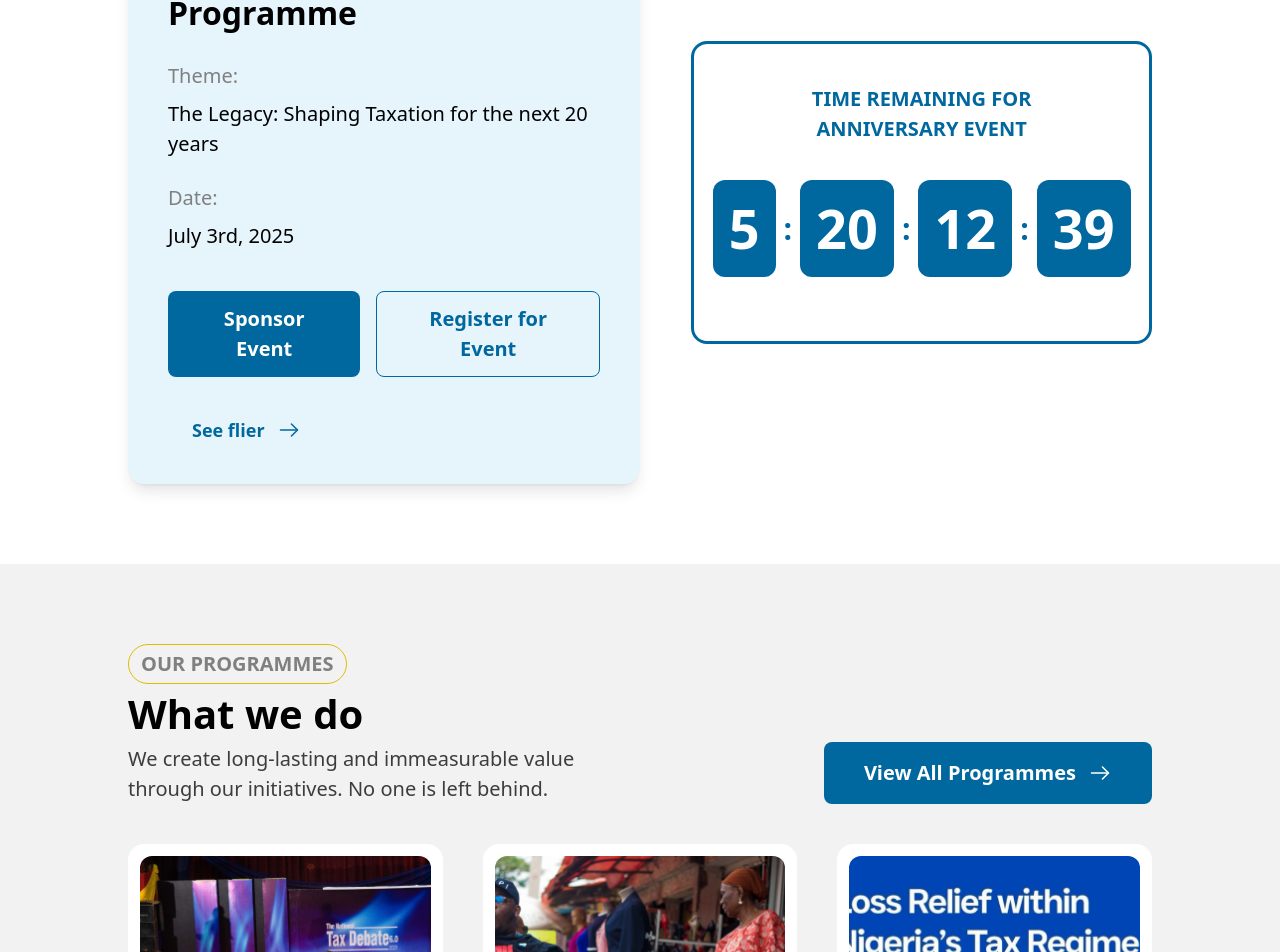
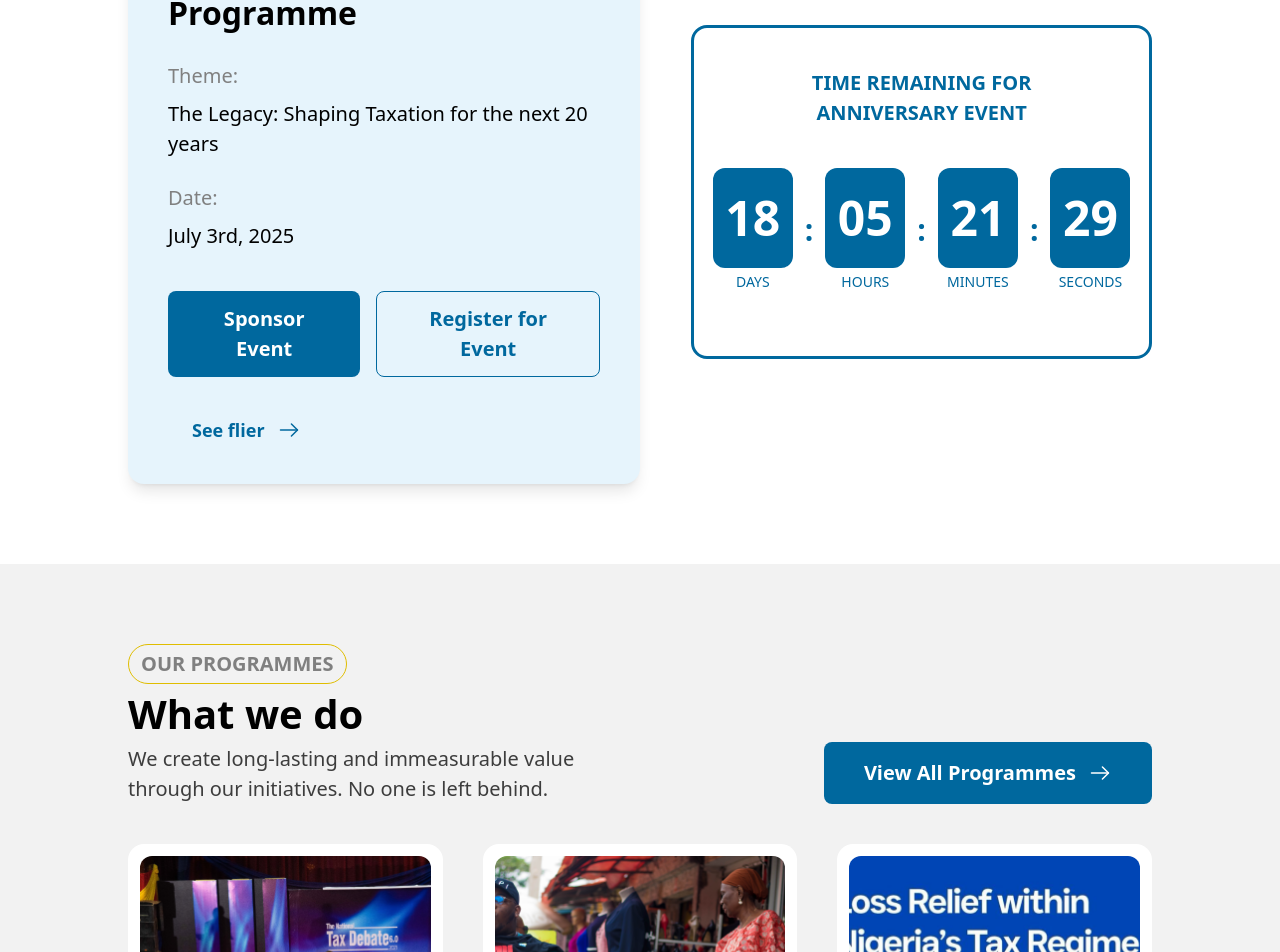
Before and after one commit to unilagtaxclub/TheTaxClub, a React (Vite) app: page / in a window 1280 px wide. Shown: the part 2829-3781 px from the top of the page. Built offline with nearby package versions, Linux system fonts and the light colour scheme.

Commit message:
made timer active

```diff
--- a/src/component/defaults/CountdownTimer.tsx
+++ b/src/component/defaults/CountdownTimer.tsx
@@ -1,21 +1,118 @@
-const CountdownTimer = () => {
+import { useEffect, useState } from "react";
+import { motion, AnimatePresence } from "framer-motion";
+
+type TimeLeft = {
+  days: string;
+  hours: string;
+  minutes: string;
+  seconds: string;
+};
+
+const parseDate = (input: string): Date => {
+  const parsed = Date.parse(input);
+  if (isNaN(parsed)) throw new Error("Invalid date format.");
+  return new Date(parsed);
+};
+
+const CountdownTimer = ({ targetDate }: { targetDate: string }) => {
+  const calculateTimeLeft = (): TimeLeft => {
+    const difference = +parseDate(targetDate) - +new Date();
+
+    if (difference <= 0) {
+      return { days: "00", hours: "00", minutes: "00", seconds: "00" };
+    }
+
+    return {
+      days: String(Math.floor(difference / (1000 * 60 * 60 * 24))).padStart(
+        2,
+        "0",
+      ),
+      hours: String(Math.floor((difference / (1000 * 60 * 60)) % 24)).padStart(
+        2,
+        "0",
+      ),
+      minutes: String(Math.floor((difference / 1000 / 60) % 60)).padStart(
+        2,
+        "0",
+      ),
+      seconds: String(Math.floor((difference / 1000) % 60)).padStart(2, "0"),
+    };
+  };
+
+  const [timeLeft, setTimeLeft] = useState<TimeLeft>(calculateTimeLeft());
+  const [prevTime, setPrevTime] = useState<TimeLeft>(timeLeft);
+
+  useEffect(() => {
+    const timer = setInterval(() => {
+      const newTime = calculateTimeLeft();
+      setPrevTime(timeLeft);
+      setTimeLeft(newTime);
+    }, 1000);
+
+    return () => clearInterval(timer);
+  }, [targetDate, timeLeft]);
+
+  const FlipCard = ({
+    label,
+    value,
+    prevValue,
+  }: {
+    label: string;
+    value: string;
+    prevValue: string;
+  }) => {
+    const hasChanged = value !== prevValue;
+
+    return (
+      <div className="flex flex-col items-center">
+        <div className="relative w-[60px] lg:w-[80px] h-[60px] lg:h-[100px] bg-[#00689e] text-white font-bold text-[28px] lg:text-[48px] rounded-xl overflow-hidden perspective">
+          <AnimatePresence initial={false}>
+            {hasChanged ? (
+              <motion.div
+                key={value}
+                initial={{ rotateX: 90, opacity: 0 }}
+                animate={{ rotateX: 0, opacity: 1 }}
+                exit={{ rotateX: -90, opacity: 0 }}
+                transition={{ duration: 0.5 }}
+                className="absolute inset-0 flex items-center justify-center backface-hidden"
+              >
+                {value}
+              </motion.div>
+            ) : (
+              <div className="absolute inset-0 flex items-center justify-center">
+                {value}
+              </div>
+            )}
+          </AnimatePresence>
+        </div>
+        <span className="text-xs lg:text-sm text-[#00689e] mt-1 uppercase">
+          {label}
+        </span>
+      </div>
+    );
+  };
+
   return (
-    <div className="flex items-center justify-between text-[#fff] w-[100%] space-x-2 lg:text-[30px] text-[18px] font-semibold mt-3">
-      <div className="box bg-[#00689e] lg:text-[54px] text-[18px] font-semibold py-2 lg:px-4 px-3 rounded-xl">
-        5
-      </div>
-      <span className="text-[#00689E]">:</span>
-      <div className="box bg-[#00689e] lg:text-[54px] text-[18px] font-semibold py-2 lg:px-4 px-3 rounded-xl">
-        20
-      </div>
-      <span className="text-[#00689E]">:</span>
-      <div className="box bg-[#00689e] lg:text-[54px] text-[18px] font-semibold py-2 lg:px-4 px-3 rounded-xl">
-        12
-      </div>
-      <span className="text-[#00689E]">:</span>
-      <div className="box bg-[#00689e] lg:text-[54px] text-[18px] font-semibold py-2 lg:px-4 px-3 rounded-xl">
-        39
-      </div>
+    <div className="flex items-center justify-center gap-3 mt-4">
+      <FlipCard label="Days" value={timeLeft.days} prevValue={prevTime.days} />
+      <span className="text-[#00689E] text-xl lg:text-3xl font-bold">:</span>
+      <FlipCard
+        label="Hours"
+        value={timeLeft.hours}
+        prevValue={prevTime.hours}
+      />
+      <span className="text-[#00689E] text-xl lg:text-3xl font-bold">:</span>
+      <FlipCard
+        label="Minutes"
+        value={timeLeft.minutes}
+        prevValue={prevTime.minutes}
+      />
+      <span className="text-[#00689E] text-xl lg:text-3xl font-bold">:</span>
+      <FlipCard
+        label="Seconds"
+        value={timeLeft.seconds}
+        prevValue={prevTime.seconds}
+      />
     </div>
   );
 };
--- a/src/component/sections/Upcoming.tsx
+++ b/src/component/sections/Upcoming.tsx
@@ -47,7 +47,7 @@ const Upcoming = () => {
               Time remaining for anniversary event
             </h2>
             <div className="my-6">
-              <CountdownTimer />
+              <CountdownTimer targetDate="June 30, 2025 15:30" />
             </div>
           </div>
         </div>
--- a/src/index.css
+++ b/src/index.css
@@ -23,6 +23,13 @@
     width: 200%;
 }
 
+.perspective {
+    perspective: 1000px;
+}
+.backface-hidden {
+    backface-visibility: hidden;
+}
+
 @media only screen and (max-width: 768px) {
     @keyframes scroll {
         0% {
```
